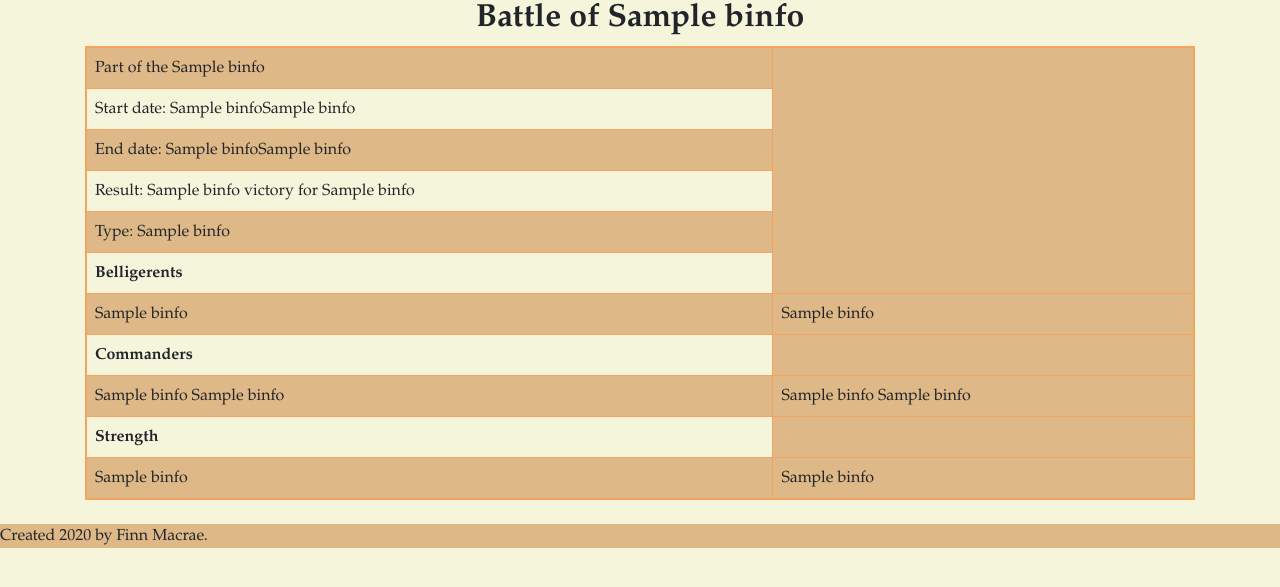
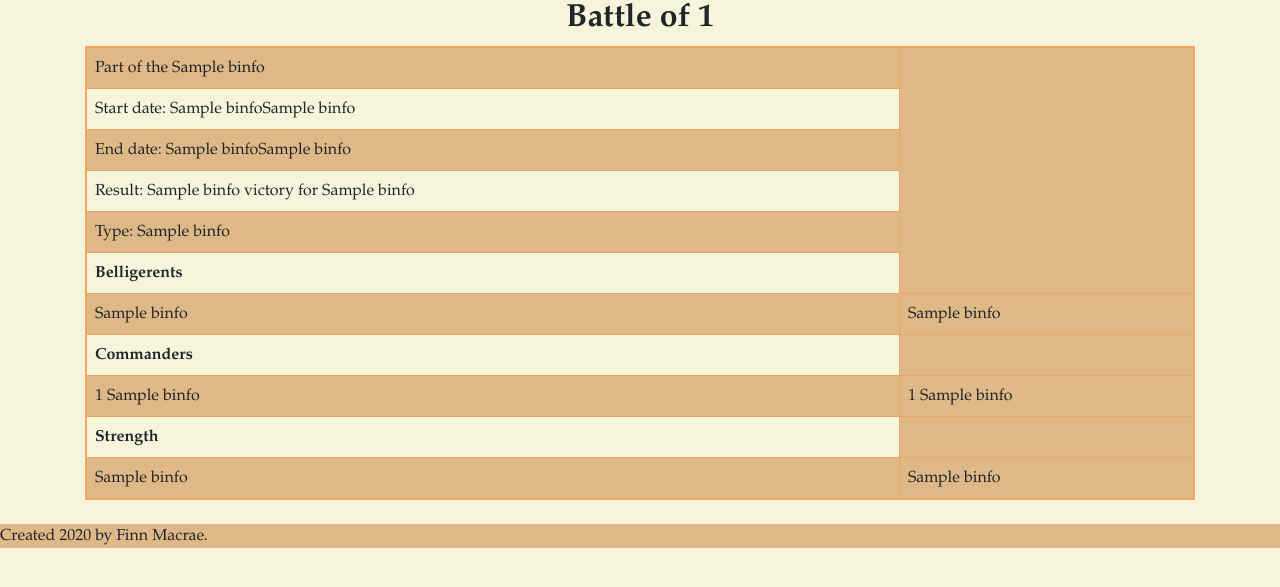
Before and after one commit to Finn969/Project-SFIA-1, a Flask app: template templates/battletable.html in a window 1280 px wide. Shown: the part 56-643 px from the top of the page. Run offline with Flask 2, Linux system fonts and the light colour scheme; the template is opened without the code that fills it: most values are stand-ins (such as "Sample title", 1, 10 or a date in 2020); some libraries are stand-ins or nearby versions.

Commit message:
battlestable made to work, needs to be properly formatted as a table

```diff
--- a/app.py
+++ b/app.py
@@ -67,13 +67,21 @@ def battlestable():
     thisbattle = request.form["ThisBattle"].title()
     print (thisbattle)
     cur = mysql.connection.cursor()
-    neutralinfo = cur.execute('''SELECT location,war,startdate,enddate,bcad,type,result FROM battlestable WHERE location = %s ''',[thisbattle])
-    winnerinfo = cur.execute('SELECT commanderstable.firstname,commanderstable.lastname,commanderstable.nationality,armiestable.strength,battlestable.winner FROM armiestable, commanderstable, battlestable WHERE battlestable.winner = armiestable.armyID AND armiestable.commanderID = commanderstable.ID AND battlestable.location = %s',[thisbattle])
-    loserinfo = cur.execute('SELECT commanderstable.firstname,commanderstable.lastname,commanderstable.nationality,armiestable.strength,battlestable.loser FROM armiestable, commanderstable, battlestable WHERE battlestable.loser = armiestable.armyID AND armiestable.commanderID = commanderstable.ID AND battlestable.location = %s',[thisbattle])
+    cur.execute('''SELECT location,war,startdate,enddate,bcad,type,result FROM battlestable WHERE location = %s ''',[thisbattle])
+    neutralinfo = cur.fetchall()
     mysql.connection.commit()
+
+    cur.execute('SELECT commanderstable.firstname,commanderstable.lastname,commanderstable.nationality,armiestable.strength,battlestable.winner FROM armiestable, commanderstable, battlestable WHERE battlestable.winner = armiestable.armyID AND armiestable.commanderID = commanderstable.ID AND battlestable.location = %s',[thisbattle])
+    winnerinfo = cur.fetchall()
+    mysql.connection.commit()
+
+    cur.execute('SELECT commanderstable.firstname,commanderstable.lastname,commanderstable.nationality,armiestable.strength,battlestable.loser FROM armiestable, commanderstable, battlestable WHERE battlestable.loser = armiestable.armyID AND armiestable.commanderID = commanderstable.ID AND battlestable.location = %s',[thisbattle])
+    loserinfo = cur.fetchall()
+    mysql.connection.commit()
+
     cur.close()
     binfo = neutralinfo + winnerinfo + loserinfo
-    print (binfo)
+    print (neutralinfo,winnerinfo,loserinfo,binfo)
     return render_template('battletable.html',binfo = binfo)
 
 @app.route('/delete/commander', methods=['GET', 'POST'])
--- a/templates/battletable.html
+++ b/templates/battletable.html
@@ -18,43 +18,43 @@ tr:nth-child(even) {background-color: beige;}
     {% endblock %}
 {%block body%}
 
-<h2>Battle of {{binfo[0]}}</h2>
+<h2>Battle of {{binfo[0][0]}}</h2>
 
 <table>
     <tr>
-        <td>Part of the {{binfo[1]}}</td>
+        <td>Part of the {{binfo[0][1]}}</td>
         </tr>
         <tr>
-        <td>Start date: {{binfo[2]}}{{binfo[4]}}</td>
+        <td>Start date: {{binfo[0][2]}}{{binfo[0][4]}}</td>
       </tr>
       <tr>
-        <td>End date: {{binfo[3]}}{{binfo[4]}}</td>
+        <td>End date: {{binfo[0][3]}}{{binfo[0][4]}}</td>
       </tr>
       <tr>
-        <td>Result: {{binfo[6]}} victory for {{binfo[9]}}</td>
+        <td>Result: {{binfo[0][6]}} victory for {{binfo[9]}}</td>
       </tr>
       <tr>
-        <td>Type: {{binfo[5]}}</td>
+        <td>Type: {{binfo[0][5]}}</td>
       </tr>
       <tr>
         <th>Belligerents</th>
       </tr>
       <tr>
-          <td>{{binfo[9]}}</td>
-          <td>{{binfo[13]}} </td>
+          <td>{{binfo[1][2]}}</td>
+          <td>{{binfo[2][2]}} </td>
       </tr>
       <tr>
         <th>Commanders</th>
       </tr>
       <tr>
-          <td>{{binfo[7]}} {{binfo[8]}}</td>
-          <td>{{binfo[11]}} {{binfo[12]}} </td>
+          <td>{{binfo[1][0]}} {{binfo[1][1]}}</td>
+          <td>{{binfo[2][0]}} {{binfo[2][1]}} </td>
       </tr>
       <th>Strength</th>
     </tr>
     <tr>
-        <td>{{binfo[10]}}</td>
-        <td>{{binfo[14]}} </td>
+        <td>{{binfo[1][3]}}</td>
+        <td>{{binfo[2][3]}} </td>
     </tr>
 </table>
 <br>
```
